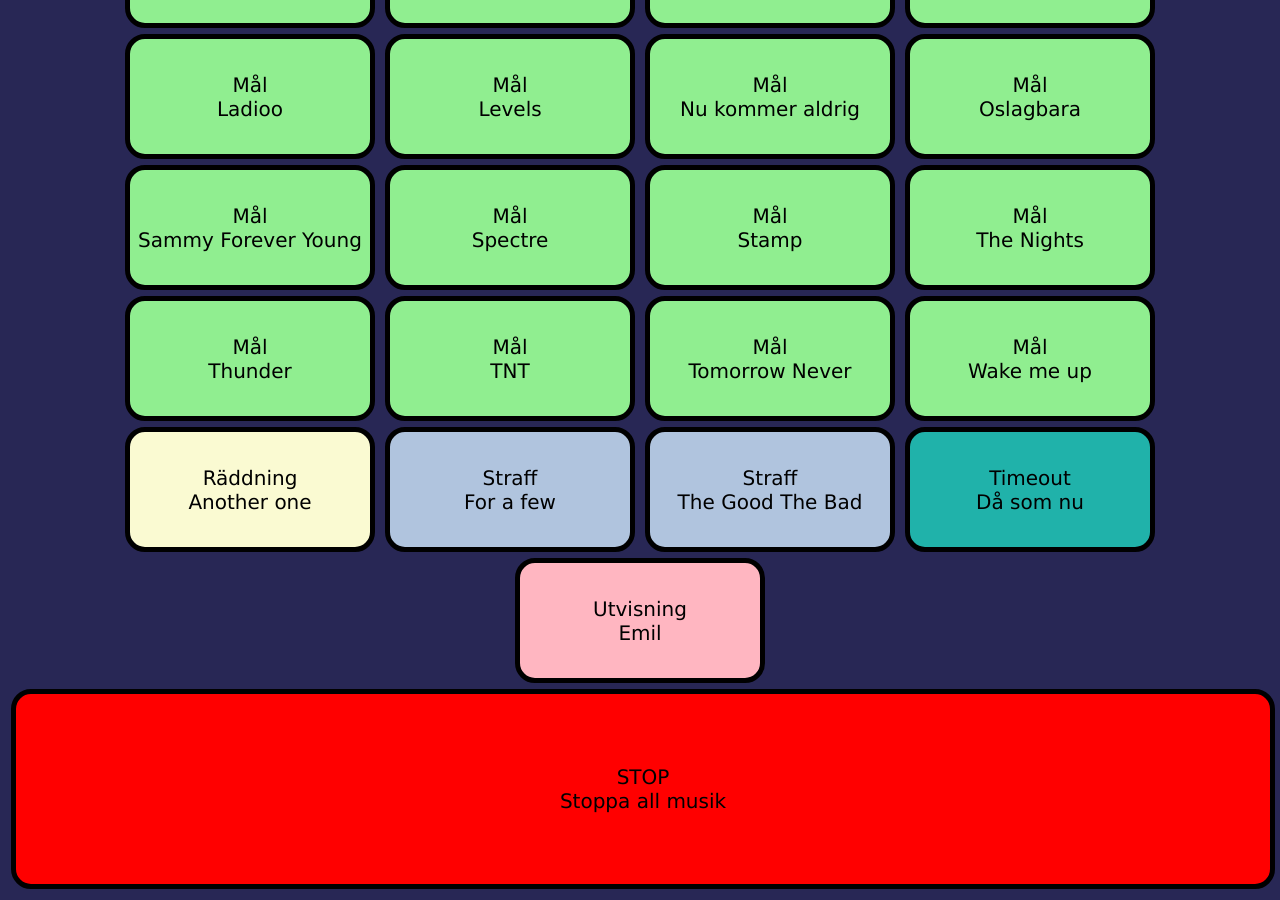
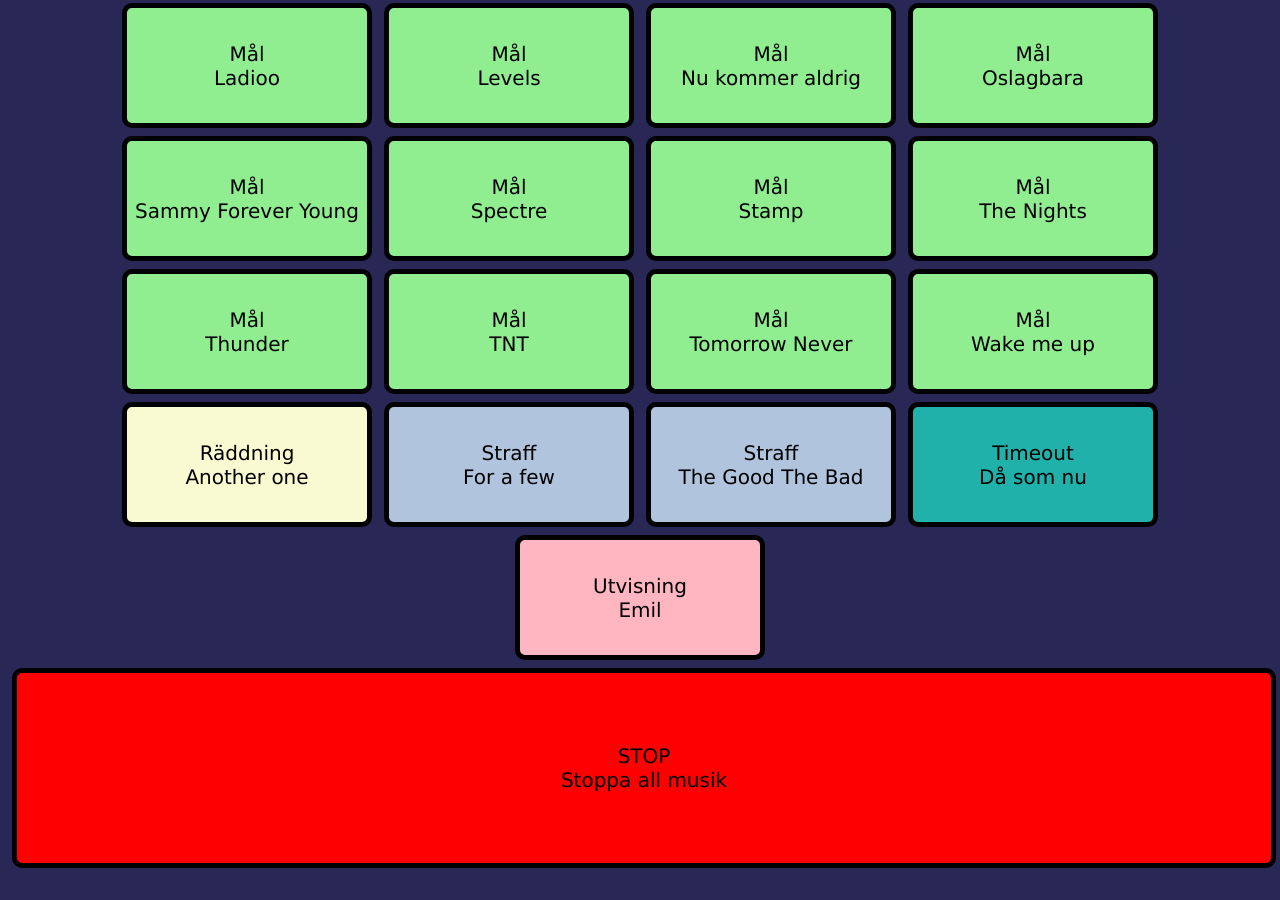
Before and after one commit to crackheadclockwerkmain/mhksoundboard, a plain HTML site: page index.html in a window 1280 px wide. Shown: the part 512-1412 px from the top of the page. Drawn offline with Linux system fonts and the light colour scheme.

Commit message:
updated
made it look nicer.

```diff
--- a/index.html
+++ b/index.html
@@ -5,6 +5,7 @@
 <style>
     html {
         background-color: #282755;
+        user-select: none;
     }
 
     h1 {
@@ -25,8 +26,9 @@
         background: white;
         font-size: 20px;
         margin: 10px;
-        border-radius: 50px;
+        border-radius: 20px;
         border: 5px solid black;
+        text-shadow: 3px 3px 2px lightgray;
     }
 
     #buttonparent {
@@ -43,8 +45,8 @@
         text-align: center;
         font-size: 20px;
         transition-duration: 0.1s;
-        margin: 3px;
-        border-radius: 20px;
+        margin: 4px;
+        border-radius: 10px;
     }
 
     .buttonraddning {
@@ -57,8 +59,8 @@
         text-align: center;
         font-size: 20px;
         transition-duration: 0.1s;
-        margin: 3px;
-        border-radius: 20px;
+        margin: 4px;
+        border-radius: 10px;
     }
 
     .buttonstraff {
@@ -71,8 +73,8 @@
         text-align: center;
         font-size: 20px;
         transition-duration: 0.1s;
-        margin: 3px;
-        border-radius: 20px;
+        margin: 4px;
+        border-radius: 10px;
     }
 
     .buttontimeout {
@@ -85,8 +87,8 @@
         text-align: center;
         font-size: 20px;
         transition-duration: 0.1s;
-        margin: 3px;
-        border-radius: 20px;
+        margin: 4px;
+        border-radius: 10px;
     }
 
     .buttonutvisning {
@@ -99,8 +101,8 @@
         text-align: center;
         font-size: 20px;
         transition-duration: 0.1s;
-        margin: 3px;
-        border-radius: 20px;
+        margin: 4px;
+        border-radius: 10px;
     }
 
     .buttonstop {
@@ -113,8 +115,8 @@
         text-align: center;
         font-size: 20px;
         transition-duration: 0.1s;
-        margin: 3px;
-        border-radius: 20px;
+        margin: 4px;
+        border-radius: 10px;
     }
 
     .buttonmal:hover {
@@ -171,7 +173,6 @@
 
 <body>
 
-    <br><br>
     <div id="buttonparent">
 
         <button type="button" class="buttonmal" onclick="mal1func()">Mål<br>82nd</button>
```
